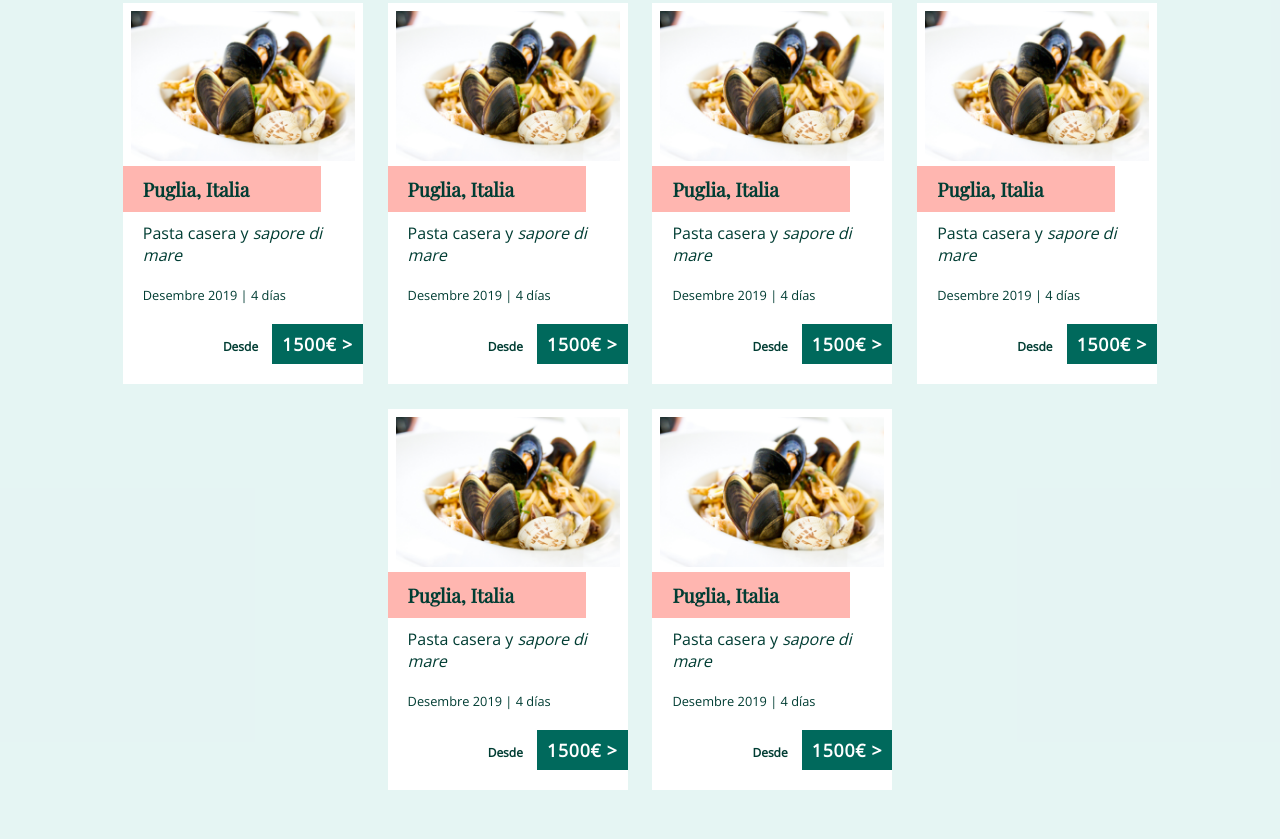
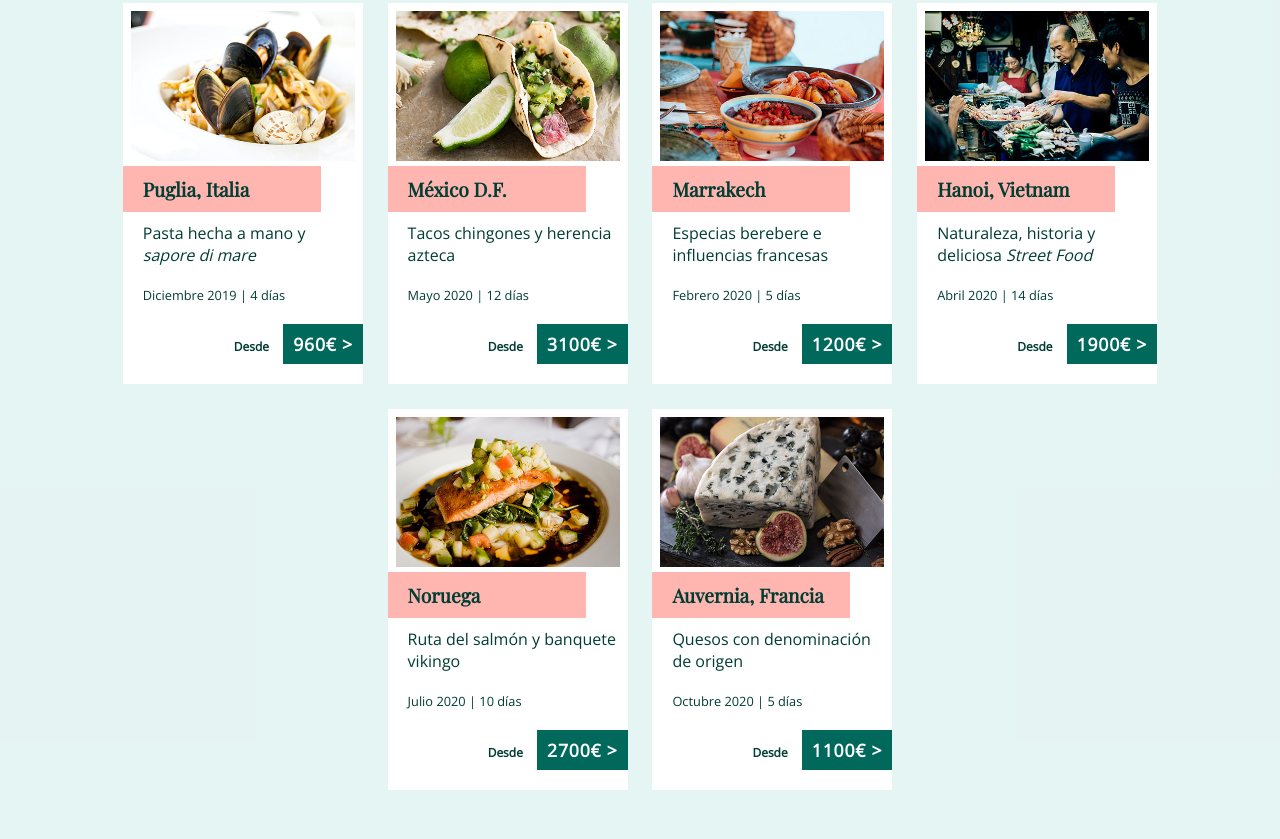
Before and after one commit to albabarrera/foodiefogg, a plain HTML site: page index.html in a window 1280 px wide. Shown: the part 1037-1876 px from the top of the page. Drawn offline with nearby package versions, Linux system fonts and the light colour scheme.

Commit message:
Trips content updated

```diff
--- a/css/estilos.css
+++ b/css/estilos.css
@@ -78,7 +78,7 @@ font-family: 'Playfair Display', serif; */
 /* Estilos Hero-image de la home y búsqueda */
 
     .hero-image {
-        background: url('../img/julien-sarazin-n3mK4n_nF7g-unsplash.jpg') no-repeat center center;
+        background: url('../img/hero-image.jpg') no-repeat center center;
         background-size: 200%;
         width: 100%;
         height: 50vh;
--- a/index.html
+++ b/index.html
@@ -7,6 +7,7 @@
     <title>Foodie Fogg. Viajes gastronómicos alrededor del mundo</title>
     <link rel="stylesheet" href="css/estilos.css">
     <link href="https://fonts.googleapis.com/css?family=Open+Sans|Playfair+Display&display=swap" rel="stylesheet">
+    <link rel="icon" href="img/favicon.svg" sizes="any" type="image/svg+xml">
 
     <!-- Menú hamburguesa -->
     <script src="https://code.jquery.com/jquery-3.4.1.min.js"></script>
@@ -76,74 +77,74 @@
                 <div class="cards-container">
                     <div class="card">
                         <div class="card-img-wrapper">
-                            <img src="img/image-home.jpg" alt="foto" title="foto">
+                            <img src="img/puglia-img.jpg" alt="Plato de pasta de Puglia" title="Plato de pasta de Puglia">
                         </div>
                         <p class="card-title">Puglia, Italia</p>
-                        <p class="card-subtitle">Pasta casera y <span class="italic">sapore di mare</span></p>
-                        <p class="card-date"> Desembre 2019 | 4 días</p>
+                        <p class="card-subtitle">Pasta hecha a mano y <span class="italic">sapore di mare</span></p>
+                        <p class="card-date"> Diciembre 2019 | 4 días</p>
                         <div class="card-price">
                             <p class="card-desde">Desde</p>
-                            <button class="card-button">1500&euro; 	&gt;</button>
+                            <button class="card-button">960&euro; 	&gt;</button>
                         </div>
                     </div>
                     <div class="card">
                         <div class="card-img-wrapper">
-                            <img src="img/image-home.jpg" alt="foto" title="foto">
+                            <img src="img/mexico-img.jpg" alt="Tacos mexicanos" title="Tacos mexicanos">
                         </div>
-                        <p class="card-title">Puglia, Italia</p>
-                        <p class="card-subtitle">Pasta casera y <span class="italic">sapore di mare</span></p>
-                        <p class="card-date"> Desembre 2019 | 4 días</p>
+                        <p class="card-title">México D.F.</p>
+                        <p class="card-subtitle">Tacos chingones y herencia azteca</span></p>
+                        <p class="card-date"> Mayo 2020 | 12 días</p>
                         <div class="card-price">
                             <p class="card-desde">Desde</p>
-                            <button class="card-button">1500&euro; 	&gt;</button>
+                            <button class="card-button">3100&euro; 	&gt;</button>
                         </div>
                     </div>
                     <div class="card">
                         <div class="card-img-wrapper">
-                            <img src="img/image-home.jpg" alt="foto" title="foto">
+                            <img src="img/marruecos-img.jpg" alt="Comida tradicional de Marruecos" title="Comida tradicional de Marruecos">
                         </div>
-                        <p class="card-title">Puglia, Italia</p>
-                        <p class="card-subtitle">Pasta casera y <span class="italic">sapore di mare</span></p>
-                        <p class="card-date"> Desembre 2019 | 4 días</p>
+                        <p class="card-title">Marrakech</p>
+                        <p class="card-subtitle">Especias berebere e influencias francesas</p>
+                        <p class="card-date"> Febrero 2020 | 5 días</p>
                         <div class="card-price">
                             <p class="card-desde">Desde</p>
-                            <button class="card-button">1500&euro; 	&gt;</button>
+                            <button class="card-button">1200&euro; 	&gt;</button>
                         </div>
                     </div>
                     <div class="card">
                         <div class="card-img-wrapper">
-                            <img src="img/image-home.jpg" alt="foto" title="foto">
+                            <img src="img/vietnam-img.jpg" alt="Puesto de comida vietnamita" title="Puesto de comida vietnamita">
                         </div>
-                        <p class="card-title">Puglia, Italia</p>
-                        <p class="card-subtitle">Pasta casera y <span class="italic">sapore di mare</span></p>
-                        <p class="card-date"> Desembre 2019 | 4 días</p>
+                        <p class="card-title">Hanoi, Vietnam</p>
+                        <p class="card-subtitle">Naturaleza, historia y deliciosa <span class="italic">Street Food</span></p>
+                        <p class="card-date"> Abril 2020 | 14 días</p>
                         <div class="card-price">
                             <p class="card-desde">Desde</p>
-                            <button class="card-button">1500&euro; 	&gt;</button>
+                            <button class="card-button">1900&euro; 	&gt;</button>
                         </div>
                     </div>
                     <div class="card">
                         <div class="card-img-wrapper">
-                            <img src="img/image-home.jpg" alt="foto" title="foto">
+                            <img src="img/noruega-img.jpg" alt="Salmón con verduras" title="Salmón con verduras">
                         </div>
-                        <p class="card-title">Puglia, Italia</p>
-                        <p class="card-subtitle">Pasta casera y <span class="italic">sapore di mare</span></p>
-                        <p class="card-date"> Desembre 2019 | 4 días</p>
+                        <p class="card-title">Noruega</p>
+                        <p class="card-subtitle">Ruta del salmón y banquete vikingo</p>
+                        <p class="card-date"> Julio 2020 | 10 días</p>
                         <div class="card-price">
                             <p class="card-desde">Desde</p>
-                            <button class="card-button">1500&euro; 	&gt;</button>
+                            <button class="card-button">2700&euro; 	&gt;</button>
                         </div>
                     </div>
                     <div class="card">
                         <div class="card-img-wrapper">
-                            <img src="img/image-home.jpg" alt="foto" title="foto">
+                            <img src="img/auvernia-img.jpg" alt="Queso Azul de Auvernia" title="Queso Azul de Auvernia">
                         </div>
-                        <p class="card-title">Puglia, Italia</p>
-                        <p class="card-subtitle">Pasta casera y <span class="italic">sapore di mare</span></p>
-                        <p class="card-date"> Desembre 2019 | 4 días</p>
+                        <p class="card-title">Auvernia, Francia</p>
+                        <p class="card-subtitle">Quesos con denominación de origen</span></p>
+                        <p class="card-date"> Octubre 2020 | 5 días</p>
                         <div class="card-price">
                             <p class="card-desde">Desde</p>
-                            <button class="card-button">1500&euro; 	&gt;</button>
+                            <button class="card-button">1100&euro; 	&gt;</button>
                         </div>
                     </div>
                 </div>
```
Also changed, not shown: img/arrow-left.svg (deleted), img/arrow.svg (deleted), img/auvernia-img.jpg (added), img/favicon.svg (added), img/hero-image.jpg (added), img/image-home.jpg (deleted), img/julien-sarazin-n3mK4n_nF7g-unsplash.jpg (deleted), img/marruecos-img.jpg (added), img/mexico-img.jpg (added), img/noruega-img.jpg (added), img/puglia-img.jpg (added), img/vietnam-img.jpg (added).
